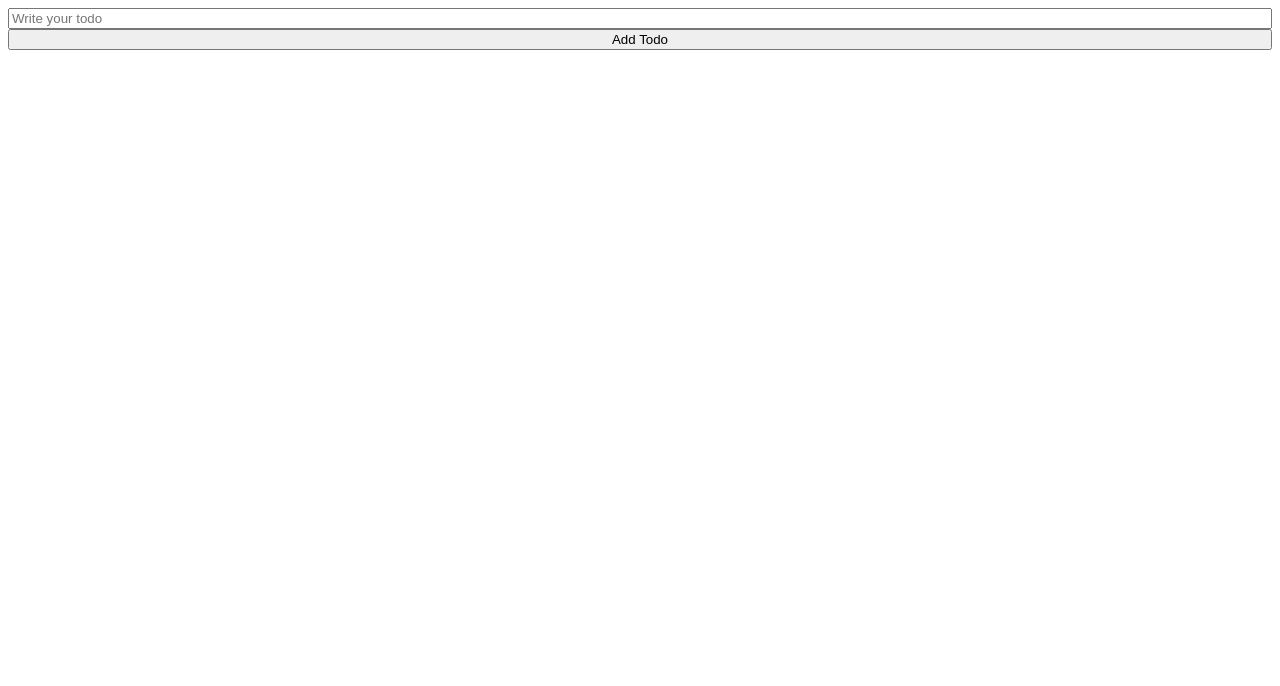
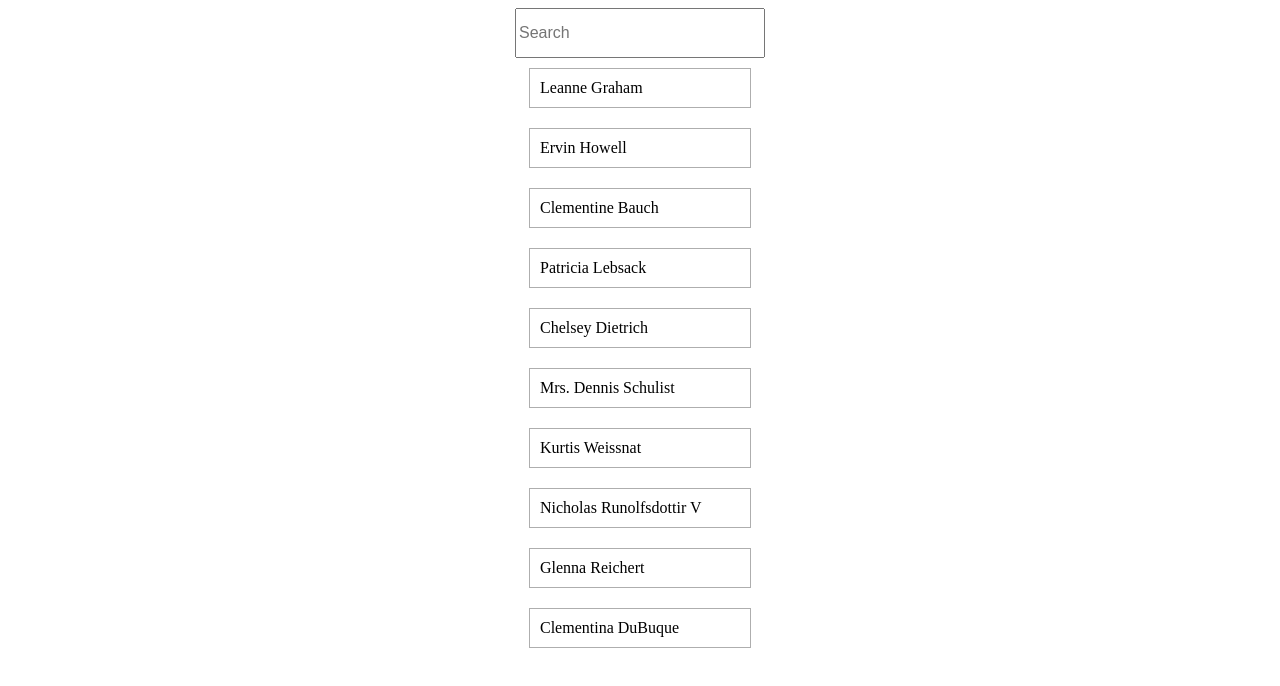
Before and after one commit to amrit-7/react-tut, a React (Vite) app: page / in a window 1280 px wide. Shown: the top 686 px of the page. Built offline with nearby package versions, Linux system fonts and the light colour scheme.

Commit message:
filter data

```diff
--- a/src/App.jsx
+++ b/src/App.jsx
@@ -1,17 +1,83 @@
+/* eslint-disable no-unused-vars */
 import { useState } from "react";
 
 const App = () => {
-  const [todoString, setTodoString] = useState(""); //IMMUTABLE
-  const [todoList, setTodoList] = useState([]);
-  const [count, setCount] = useState(0);
+  const users = [
+    {
+      id: 1,
+      name: "Leanne Graham",
+      username: "Bret",
+      email: "Sincere@april.biz",
+    },
+    {
+      id: 2,
+      name: "Ervin Howell",
+      username: "Antonette",
+      email: "Shanna@melissa.tv",
+    },
+    {
+      id: 3,
+      name: "Clementine Bauch",
+      username: "Samantha",
+      email: "Nathan@yesenia.net",
+    },
+    {
+      id: 4,
+      name: "Patricia Lebsack",
+      username: "Karianne",
+      email: "Julianne.OConner@kory.org",
+    },
+    {
+      id: 5,
+      name: "Chelsey Dietrich",
+      username: "Kamren",
+      email: "Lucio_Hettinger@annie.ca",
+    },
+    {
+      id: 6,
+      name: "Mrs. Dennis Schulist",
+      username: "Leopoldo_Corkery",
+      email: "Karley_Dach@jasper.info",
+    },
+    {
+      id: 7,
+      name: "Kurtis Weissnat",
+      username: "Elwyn.Skiles",
+      email: "Telly.Hoeger@billy.biz",
+    },
+    {
+      id: 8,
+      name: "Nicholas Runolfsdottir V",
+      username: "Maxime_Nienow",
+      email: "Sherwood@rosamond.me",
+    },
+    {
+      id: 9,
+      name: "Glenna Reichert",
+      username: "Delphine",
+      email: "Chaim_McDermott@dana.io",
+    },
+    {
+      id: 10,
+      name: "Clementina DuBuque",
+      username: "Moriah.Stanton",
+      email: "Rey.Padberg@karina.biz",
+    },
+  ];
+  const [allUsers, setTodoList] = useState(users);
+  //default value in the state
+  const [searchString, setSearchString] = useState("");
   const handleChange = (string) => {
-    setTodoString(string);
+    setSearchString(string);
   };
-  const handleAddTodo = () => {
-    setTodoList([...todoList, { id: count, value: todoString }]);
-    setCount(count + 1);
-  };
-  console.log(todoList);
+  const filteredData = allUsers.filter((user) => {
+    return user.name.toLowerCase().includes(searchString.toLowerCase());
+  });
+  // const user = {
+  //   name: "Amrit",
+  // };
+  // console.log(user.name.toLowerCase().includes("M".toLowerCase()));
+  //             "amrit"                          "m"
   return (
     <div
       style={{
@@ -21,31 +87,43 @@ const App = () => {
         flexDirection: "column",
       }}
     >
-      <input
-        placeholder="Write your todo"
-        onChange={(e) => handleChange(e.target.value)}
-      />
-      <button onClick={handleAddTodo}>Add Todo</button>
-
-      <>
-        {todoList.map((todo) => {
-          const { id, value: item } = todo;
+      <div
+        style={{
+          display: "flex",
+          justifyContent: "center",
+        }}
+      >
+        <input
+          placeholder="Search"
+          type="search"
+          style={{ width: "250px", height: "50px", fontSize: "16px" }}
+          onChange={(e) => handleChange(e.target.value)}
+        />
+      </div>
+      <div
+        style={{
+          display: "flex",
+          flexDirection: "column",
+          alignItems: "center",
+        }}
+      >
+        {filteredData.map((todo) => {
+          const { id, name } = todo;
           return (
             <div
-              key={id}
               style={{
-                boxShadow: "1px 1px 10px red",
-                height: "100px",
+                margin: "10px",
+                border: "1px solid #aeaeae",
                 width: "200px",
-                margin: "10px",
                 padding: "10px",
               }}
+              key={id}
             >
-              {item}
+              {name}
             </div>
           );
         })}
-      </>
+      </div>
     </div>
   );
 };
```
